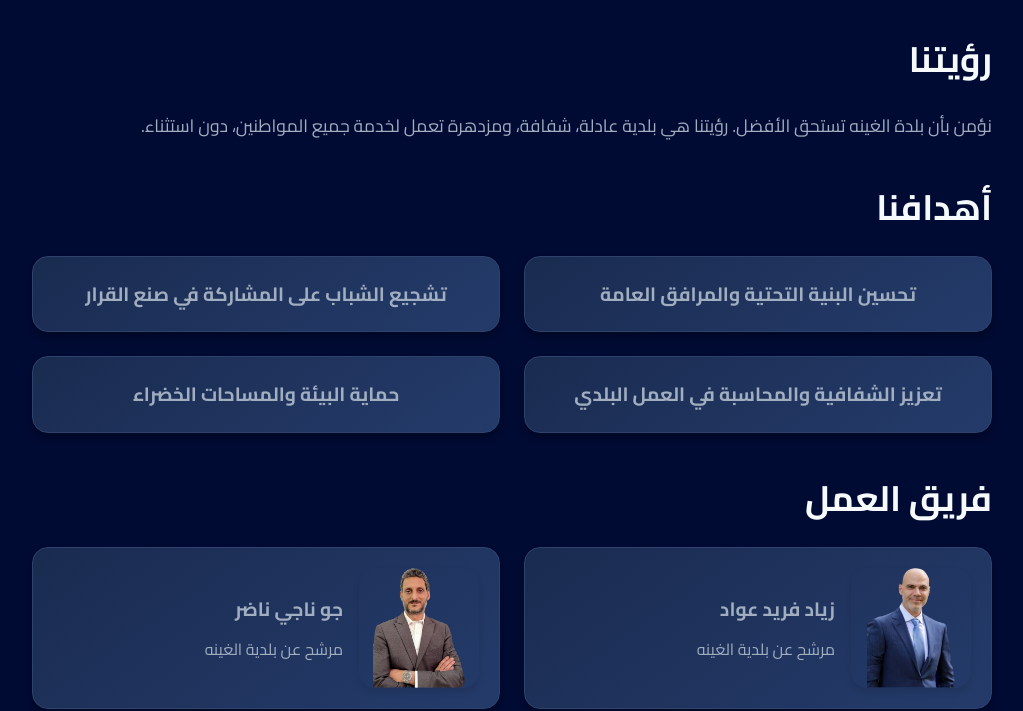
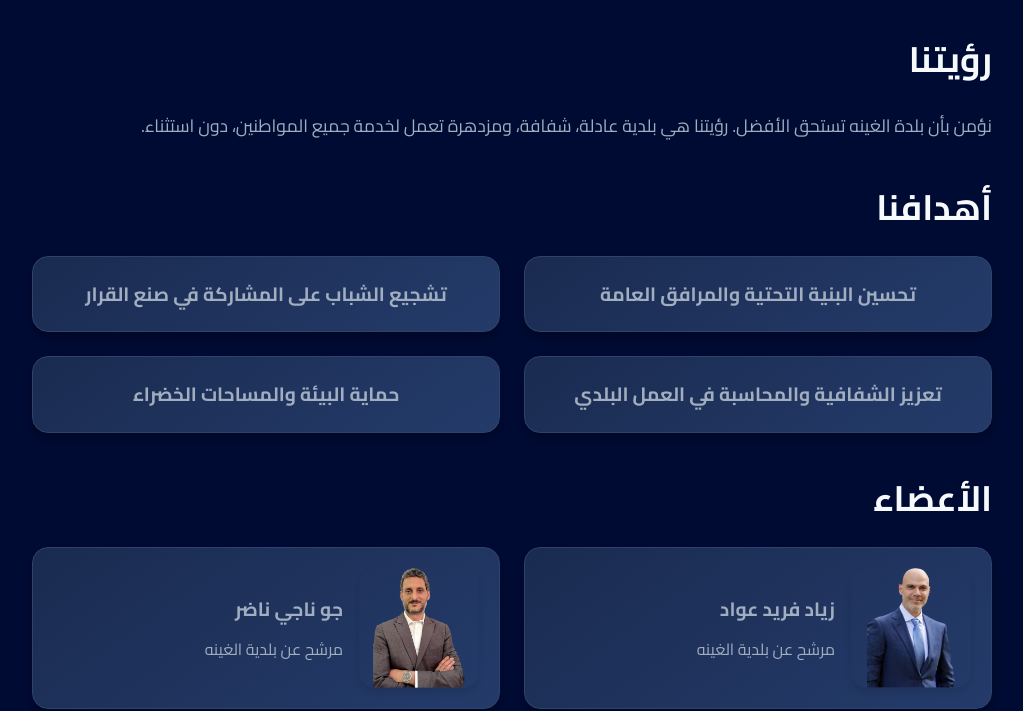
Before and after one commit to GZ-web/muni-ele-2025., a plain HTML site: page index.html in a window 1280 px wide. Shown: the part 119-830 px from the top of the page, without its empty margins (128-1151 px from the left). Drawn offline with Linux system fonts and the light colour scheme.

Commit message:
Update index.html

```diff
--- a/index.html
+++ b/index.html
@@ -248,7 +248,7 @@
     </section>
 
     <section>
-        <h2>فريق العمل</h2>
+        <h2>الأعضاء</h2>
         <div class="team-grid">
             <div class="team-member">
                 <img src="images/ZiadAouad.jpg" alt="زياد فريد عواد">
```
